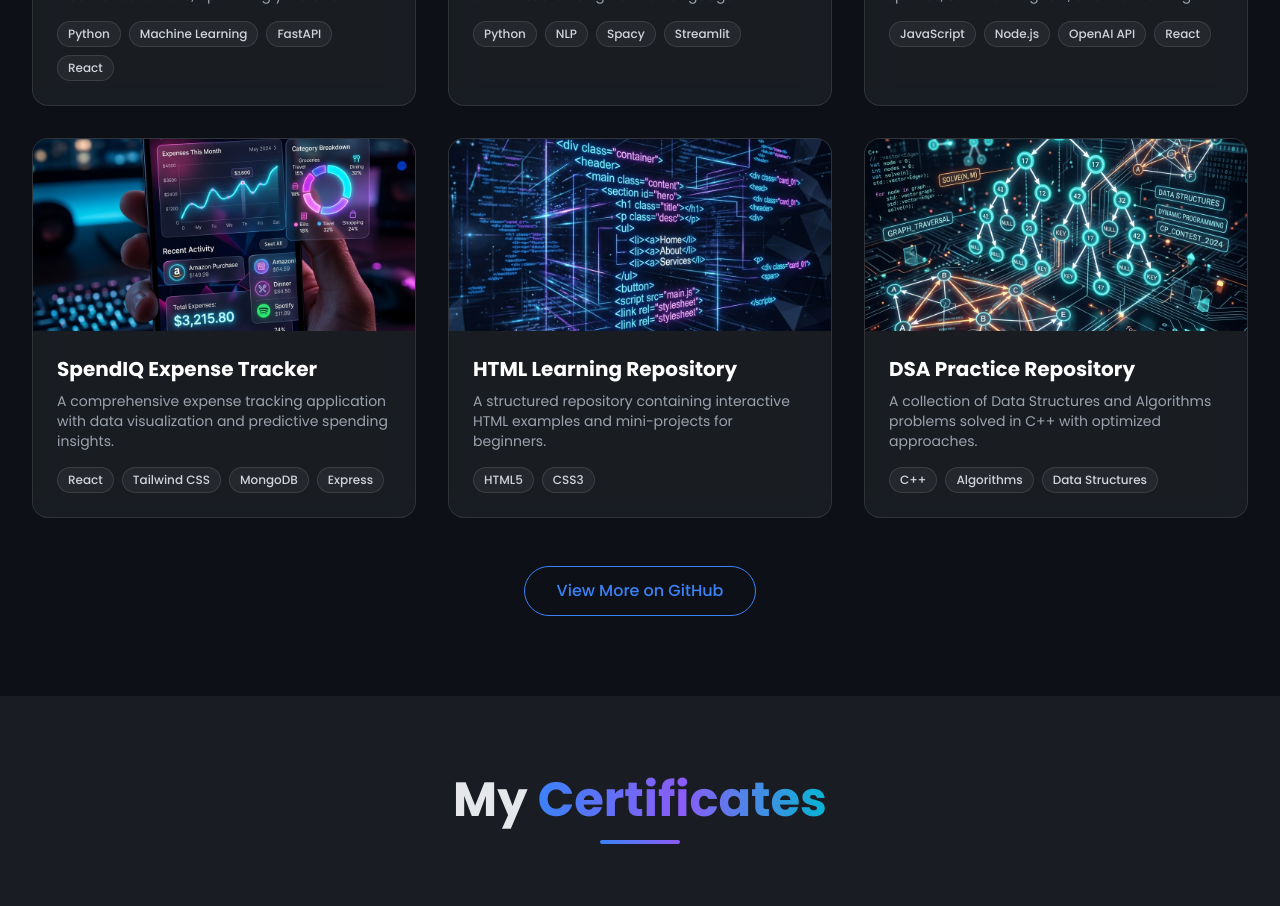
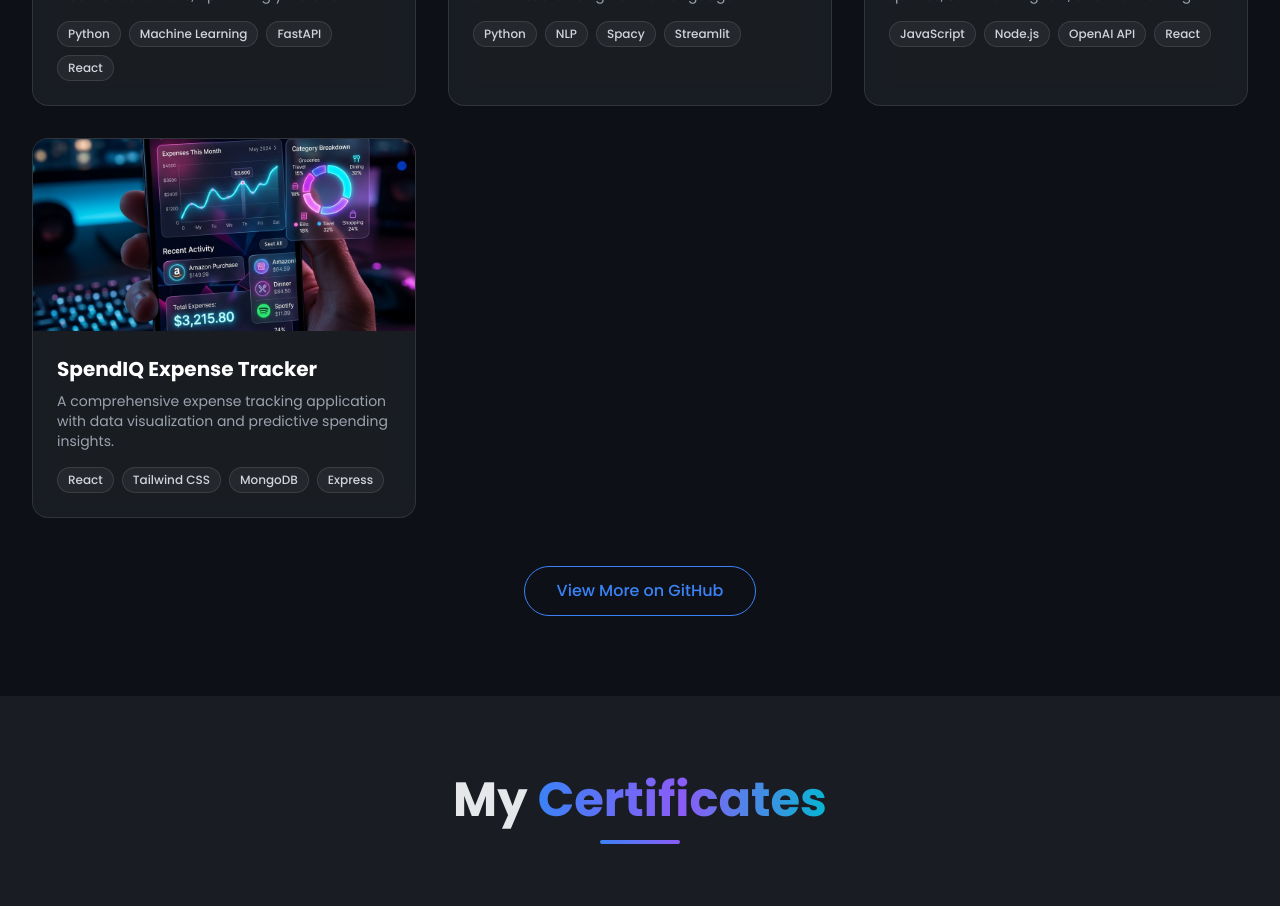
Before and after one commit to LexonPro/portfolioWebsite, a React (Vite) app: page / in a window 1280 px wide. Shown: the part 2980-3886 px from the top of the page. Built offline with nearby package versions, Linux system fonts and the light colour scheme; no server answers.

Commit message:
Update project links and remove practice repos

```diff
--- a/src/components/Projects.jsx
+++ b/src/components/Projects.jsx
@@ -7,49 +7,33 @@ const projectsData = [
     title: "Smart Crop Advisory System",
     description: "An AI-driven system to recommend the most suitable crops based on soil metrics and weather conditions, optimizing yield and sustainability.",
     tech: ["Python", "Machine Learning", "FastAPI", "React"],
-    github: "https://github.com/LexonPro",
-    demo: "#",
+    github: "https://github.com/LexonPro/Smart-Crop-Advisory-System",
+    demo: "https://smart-crop-advisory-system.vercel.app",
     image: "/images/project1.png"
   },
   {
     title: "AI Resume Analyzer",
     description: "A tool that parses resumes, analyzes keyword matches against job descriptions, and provides an ATS score using Natural Language Processing.",
     tech: ["Python", "NLP", "Spacy", "Streamlit"],
-    github: "https://github.com/LexonPro",
-    demo: "#",
+    github: "https://github.com/LexonPro/AI-Resume-Analyzer",
+    demo: "https://ai-resume-analyzer.streamlit.app",
     image: "/images/project2.png"
   },
   {
     title: "AI Assistant Chatbot",
     description: "A responsive chatbot powered by conversational AI, capable of answering queries, summarizing text, and maintaining context.",
     tech: ["JavaScript", "Node.js", "OpenAI API", "React"],
-    github: "https://github.com/LexonPro",
-    demo: "#",
+    github: "https://github.com/LexonPro/AI-Assistant-Chatbot",
+    demo: "https://ai-assistant-chatbot-lexonpro.vercel.app",
     image: "/images/project3.png"
   },
   {
     title: "SpendIQ Expense Tracker",
     description: "A comprehensive expense tracking application with data visualization and predictive spending insights.",
     tech: ["React", "Tailwind CSS", "MongoDB", "Express"],
-    github: "https://github.com/LexonPro",
-    demo: "#",
+    github: "https://github.com/LexonPro/SpendIQ-Expense-Tracker",
+    demo: "https://spendiq-expense-tracker.vercel.app",
     image: "/images/project4.png"
-  },
-  {
-    title: "HTML Learning Repository",
-    description: "A structured repository containing interactive HTML examples and mini-projects for beginners.",
-    tech: ["HTML5", "CSS3"],
-    github: "https://github.com/LexonPro",
-    demo: "#",
-    image: "/images/project5.png"
-  },
-  {
-    title: "DSA Practice Repository",
-    description: "A collection of Data Structures and Algorithms problems solved in C++ with optimized approaches.",
-    tech: ["C++", "Algorithms", "Data Structures"],
-    github: "https://github.com/LexonPro",
-    demo: "#",
-    image: "/images/project6.png"
   }
 ];
 
```
